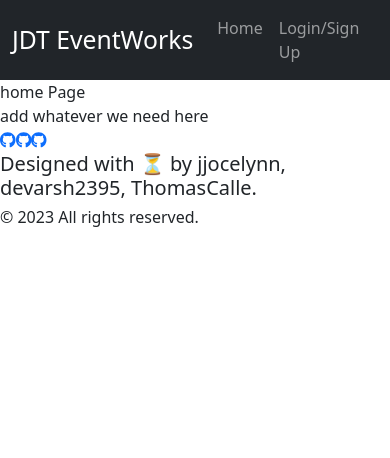
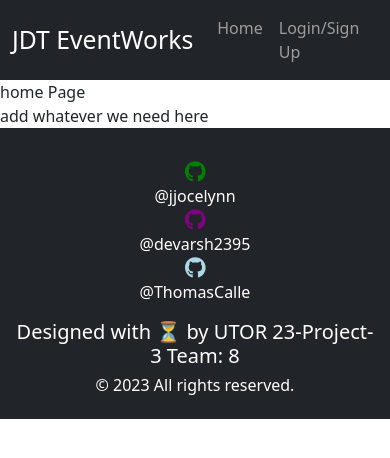
Before and after one commit to ThomasCalle/UTOR-PROJECT-03, a React (Create React App) app in the folder client/: page / in a window 390 px wide. Shown: the top 458 px of the page. Built offline with nearby package versions, Linux system fonts and the light colour scheme.

Commit message:
footer.js added: contact, responsive, bootstrap, link

```diff
--- a/client/src/App.js
+++ b/client/src/App.js
@@ -3,7 +3,6 @@ import { BrowserRouter as Router, Routes, Route } from "react-router-dom";
 import "bootstrap/dist/css/bootstrap.min.css";
 import "bootstrap/dist/js/bootstrap.bundle.min.js";
 import 'font-awesome/css/font-awesome.min.css';
-
 
 // Uncomment import statement below after building queries and mutations
 // import { ApolloClient, ApolloProvider, InMemoryCache } from '@apollo/client';
@@ -11,7 +10,6 @@ import 'font-awesome/css/font-awesome.min.css';
 import Home from "./pages/Home";
 import Navbar from "./components/Navbar";
 import Footer from "./components/Footer";
-
 
 // const client = new ApolloClient({
 //   uri: "/graphql",
--- a/client/src/components/Footer.js
+++ b/client/src/components/Footer.js
@@ -1,31 +1,43 @@
 import React from 'react';
 import { FontAwesomeIcon } from '@fortawesome/react-fontawesome';
-import { faGithub} from '@fortawesome/free-brands-svg-icons';
+import { faGithub } from '@fortawesome/free-brands-svg-icons';
 // import './Footer.css';
 // import React from 'react';
 // import './assets/css/style.css';
+
 const Footer = () => {
   return (
-    <footer>
-      <section className="social-icons-wrapper">
-        <a href="https://github.com/jjocelynn" className="icon github" target="_blank" rel="noreferrer">
-        <FontAwesomeIcon icon ={faGithub}/>
+    <footer className="footer mt-auto py-3 bg-dark text-white">
+      <div className="container">
+        <section className="social-icons-wrapper d-flex flex-column flex-md-row justify-content-center my-3">
+          <div className="d-flex flex-column align-items-center mx-md-2">
+            <a href="https://github.com/jjocelynn" className="icon jjocelynn" target="_blank" rel="noreferrer">
+              <FontAwesomeIcon icon={faGithub} size="lg" style={{ color: 'green' }} />
             </a>
-        <a href="https://github.com/devarsh2395" className="icon youtube" target="_blank" rel="noreferrer">
-        <FontAwesomeIcon icon ={faGithub}/>
+            <span>@jjocelynn</span>
+          </div>
+          <div className="d-flex flex-column align-items-center mx-md-2">
+            <a href="https://github.com/devarsh2395" className="icon devarsh2395" target="_blank" rel="noreferrer">
+              <FontAwesomeIcon icon={faGithub} size="lg" style={{ color: 'purple' }} />
             </a>
-        <a href="https://github.com/ThomasCalle" className="icon twitter" target="_blank" rel="noreferrer">
-        <FontAwesomeIcon icon ={faGithub}/>
+            <span>@devarsh2395</span>
+          </div>
+          <div className="d-flex flex-column align-items-center mx-md-2">
+            <a href="https://github.com/ThomasCalle" className="icon ThomasCalle" target="_blank" rel="noreferrer">
+              <FontAwesomeIcon icon={faGithub} size="lg" style={{ color: 'lightblue' }} />
             </a>
+            <span>@ThomasCalle</span>
+          </div>
         </section>
-      <section class="footer" id="footer">
-              <section class="form-footer">
-                <h5>Designed with ⏳ by jjocelynn, devarsh2395, ThomasCalle.</h5>
-                <p>
+        <section className="footer" id="footer">
+          <section className="form-footer">
+            <h5 className="text-center mb-2">Designed with ⏳ by UTOR 23-Project-3 Team: 8</h5>
+            <p className="text-center mb-0">
               <h6>&copy; 2023 All rights reserved.</h6>
             </p>
           </section>
         </section>
+      </div>
     </footer>
   );
 };
--- a/client/src/pages/Homepage.js
+++ b/client/src/pages/Homepage.js
@@ -3,7 +3,7 @@ import React from "react";
 const Homepage = ({ posts, format_date }) => {
   return (
     <main className="container mt-5">
-      <h1 className="mb-4 text-white">Chess Blog Posts</h1>
+      <h1 className="mb-4 text-white">UTOR 23-Project-3 Team:8</h1>
       <div className="row">
         {posts.map((post) => (
           <div className="col-md-4" key={post.id}>
```
Also changed, not shown: 1 other file (tests, documents, lock files or other folders). Lines whose indentation alone changed are shown as unchanged.
